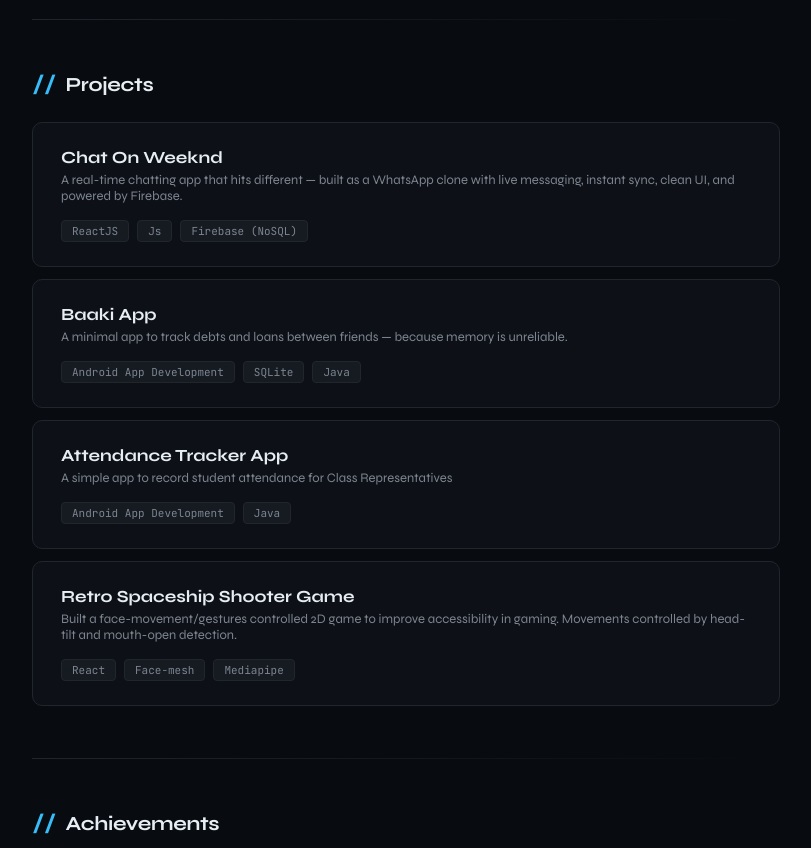
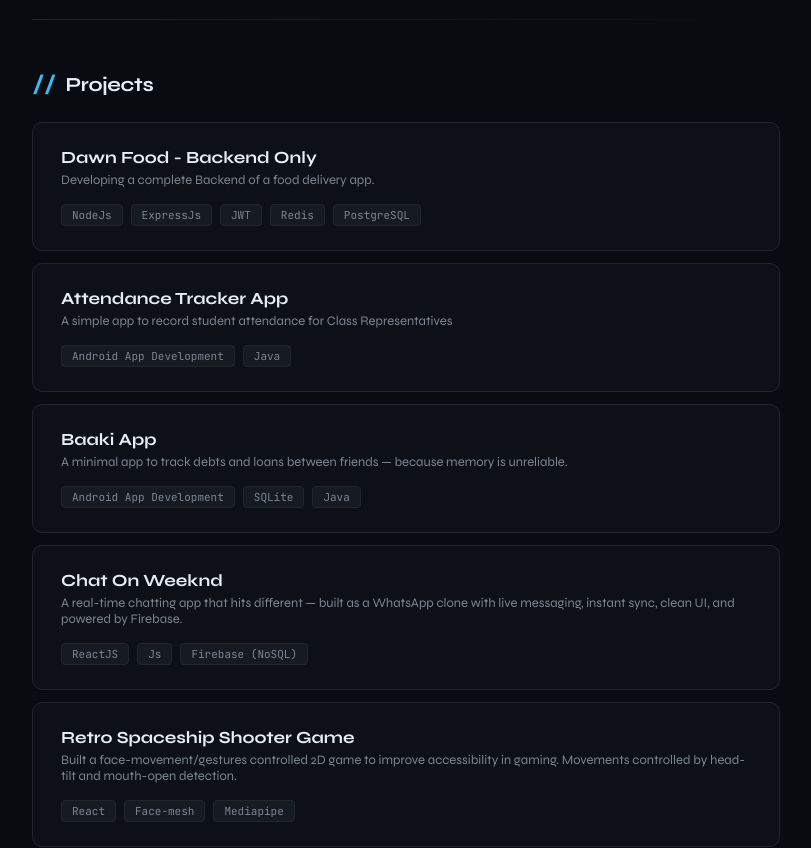
Before and after one commit to kaushals-code/Portfolio, a React (Vite) app: page / in a window 1280 px wide. Shown: the part 1120-1968 px from the top of the page, without its empty margins (354-1165 px from the left). Built offline with nearby package versions, Linux system fonts and the light colour scheme.

Commit message:
Updated full 2026-05-27

```diff
--- a/src/components/Project.jsx
+++ b/src/components/Project.jsx
@@ -2,6 +2,7 @@ import React from "react";
 
 function Project(props) {
     return (
+        <a href={props.link} target="_blank" rel="noreferrer">
             <div className="card">
                 <div className="card-header">
                     <div>
@@ -17,6 +18,7 @@ function Project(props) {
                     })}
                 </div>
             </div>
+        </a>
     );
 }
 
--- a/src/components/Section.jsx
+++ b/src/components/Section.jsx
@@ -8,7 +8,12 @@ function Section() {
             <h2 className="section-title"><span className="mono accent">//</span> Projects</h2>
             {portfolio.projects.map((project) => {
                 return (
-                    <Project title={project.name} description={project.about} tags={project.involved} />
+                    <Project
+                        title={project.name}
+                        description={project.about}
+                        tags={project.involved}
+                        link={project.link}
+                    />
                 );
             })}
         </div>
--- a/src/info.js
+++ b/src/info.js
@@ -1,13 +1,24 @@
 const portfolio = {
     projects: [
         {
-            name: "Chat On Weeknd",
-            about: "A real-time chatting app that hits different — built as a WhatsApp clone with live messaging, instant sync, clean UI, and powered by Firebase.",
+            name: "Dawn Food - Backend Only",
+            about: "Developing a complete Backend of a food delivery app.",
             involved: [
-                "ReactJS",
-                "Js",
-                "Firebase (NoSQL)"
-            ]
+                "NodeJs",
+                "ExpressJs",
+                "JWT",
+                "Redis",
+                "PostgreSQL"
+            ],
+        },
+        {
+            name: "Attendance Tracker App",
+            about: "A simple app to record student attendance for Class Representatives",
+            involved: [
+                "Android App Development",
+                "Java"
+            ],
+            link: "https://play.google.com/store/apps/details?id=com.kaushal.attendancetracker"
         },
         {
             name: "Baaki App",
@@ -19,12 +30,14 @@ const portfolio = {
             ]
         },
         {
-            name: "Attendance Tracker App",
-            about: "A simple app to record student attendance for Class Representatives",
+            name: "Chat On Weeknd",
+            about: "A real-time chatting app that hits different — built as a WhatsApp clone with live messaging, instant sync, clean UI, and powered by Firebase.",
             involved: [
-                "Android App Development",
-                "Java"
-            ]
+                "ReactJS",
+                "Js",
+                "Firebase (NoSQL)"
+            ],
+            link: "https://chat-onweeknd.vercel.app/login"
         },
         {
             name: "Retro Spaceship Shooter Game",
@@ -98,12 +111,14 @@ const portfolio = {
         webDev: [
             "ReactJS",
             "NodeJS",
-            "ExpressJS"
+            "JWT",
+            "ExpressJS",
         ],
         databases: [
             "MySQL",
             "PostgreSQL",
-            "SQLite"
+            "SQLite",
+            "Redis"
         ],
         miscellaneous: [
             "Git/GitHub",
--- a/src/style.css
+++ b/src/style.css
@@ -294,6 +294,12 @@ body {
 }
 
 /* ── CARDS ── */
+
+a {
+  text-decoration: none !important;
+  color: inherit !important;
+}
+
 .card {
   background: var(--surface);
   border: 1px solid var(--border);
```
Lines whose indentation alone changed are shown as unchanged.
